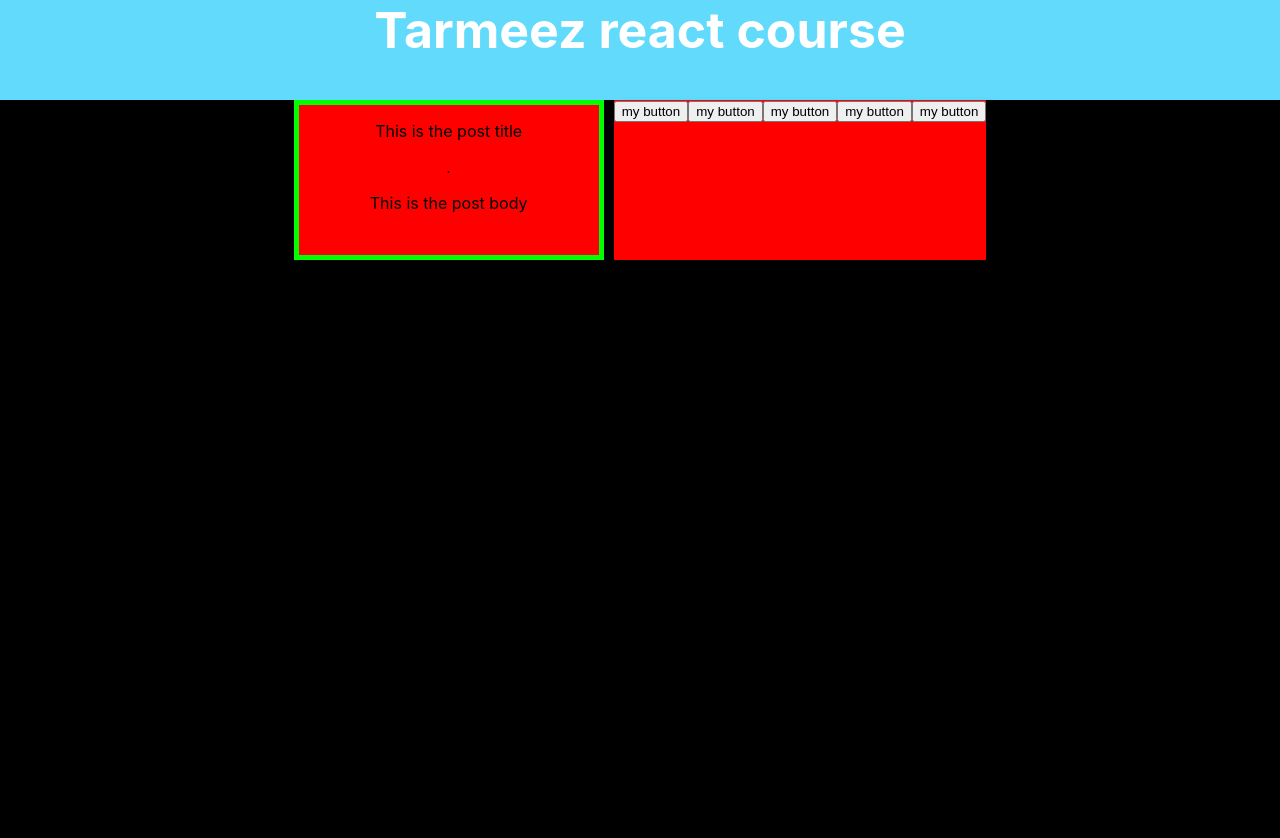
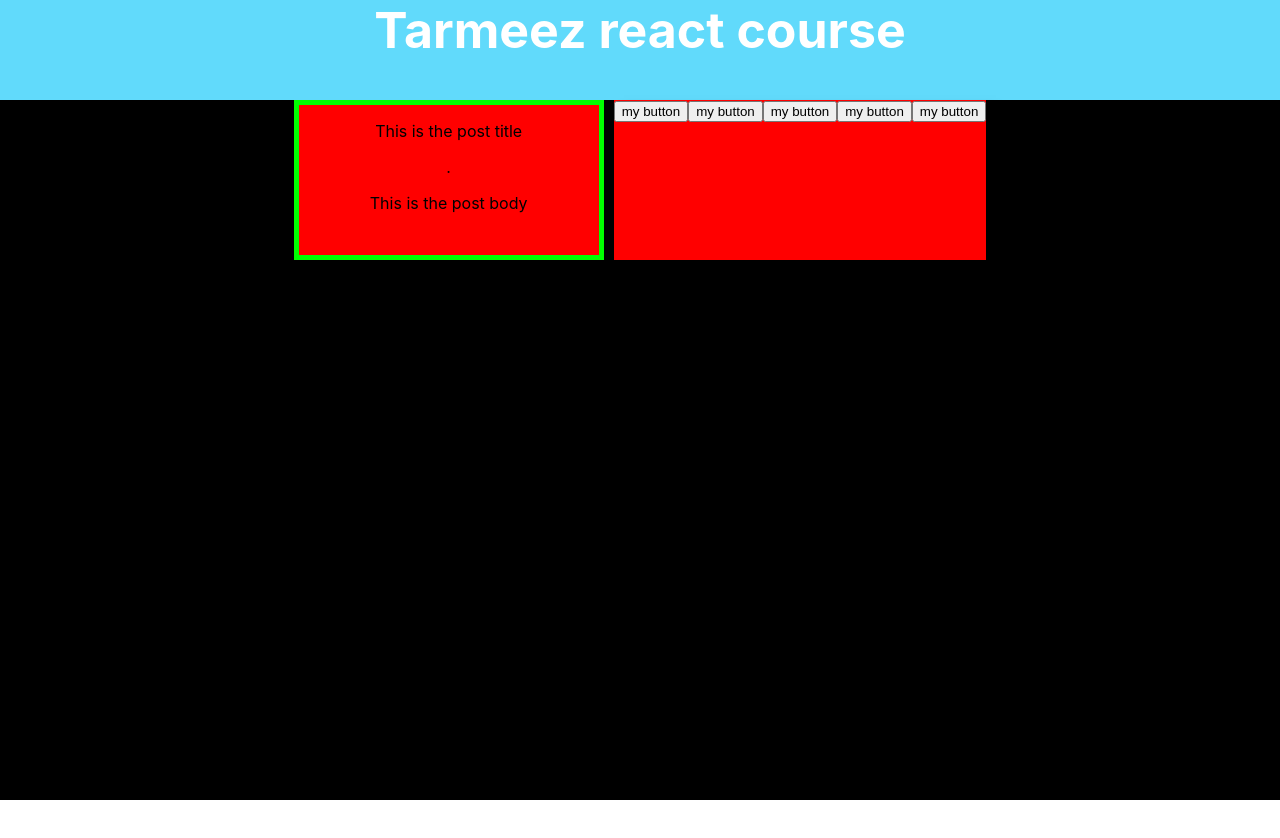
Before and after one commit to adel307/LearnReact, a React (Create React App) app: page / in a window 1280 px wide. Shown: the top 838 px of the page. After the commit the page ends 800 px from the top, so only its background shows below. Built offline with nearby package versions, Linux system fonts and the light colour scheme.

Commit message:
height: 100vh;

```diff
--- a/src/App.css
+++ b/src/App.css
@@ -1,7 +1,7 @@
 .App {
   text-align: center;
   background-color: rgb(0, 0, 0);
-  height: 1000px;
+  height: 100vh;
 }
 
 .App-logo {
```
